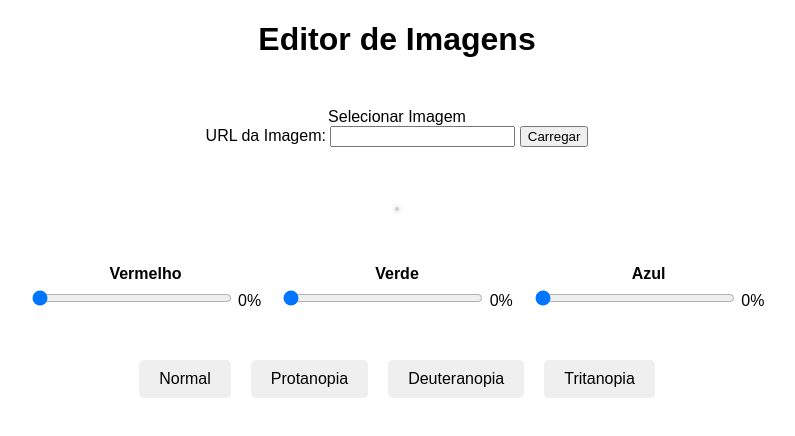
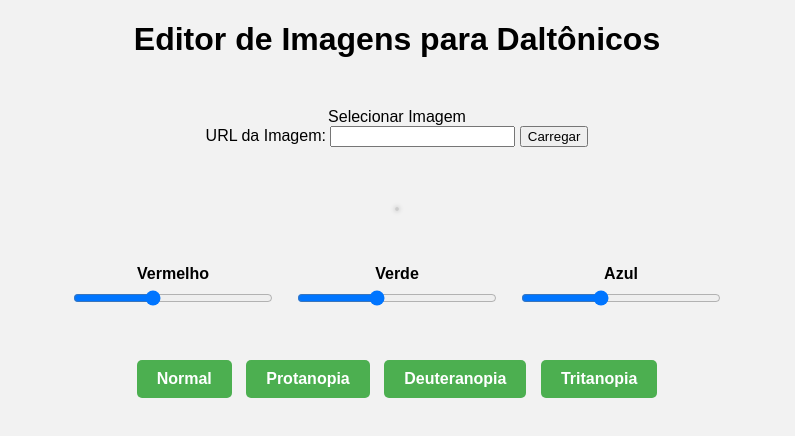
Before and after one commit to Nattezz/website, a plain HTML site: page index.html in a window 1280 px wide. Both pictures are taken after a click on the button "Normal". Shown: the whole page, without its empty margins (243-1038 px from the left). Drawn offline with Linux system fonts and the light colour scheme.

Commit message:
Update index.html

```diff
--- a/index.html
+++ b/index.html
@@ -1,12 +1,13 @@
 <!DOCTYPE html>
 <html>
 <head>
-  <title>Editor de Imagens</title>
+  <title>Editor de Imagens para Daltônicos</title>
   <meta charset="UTF-8">
   <style>
     body {
       font-family: Arial, sans-serif;
       text-align: center;
+      background-color: #f2f2f2;
     }
 
     #upload-container {
@@ -46,25 +47,25 @@
       font-weight: bold;
     }
 
-    #options-container {
+    .option-buttons {
       margin-top: 50px;
-      display: flex;
-      justify-content: center;
-      align-items: center;
     }
 
     .option-button {
-      margin: 0 10px;
+      margin: 0 5px;
       padding: 10px 20px;
       font-size: 16px;
+      font-weight: bold;
+      border: none;
       border-radius: 5px;
-      border: none;
+      background-color: #4CAF50;
+      color: #fff;
       cursor: pointer;
     }
   </style>
 </head>
 <body>
-  <h1>Editor de Imagens</h1>
+  <h1>Editor de Imagens para Daltônicos</h1>
   <div id="upload-container">
     <label for="upload" class="button">Selecionar Imagem</label>
     <input type="file" id="upload" accept="image/*" style="display:none">
@@ -79,21 +80,18 @@
   <div id="color-sliders">
     <div class="color-slider">
       <label for="red-slider">Vermelho</label>
-      <input type="range" min="0" max="255" step="0.1" value="0" id="red-slider">
-      <span id="red-percentage">0%</span>
+      <input type="range" min="0" max="100" value="0" step="1" id="red-slider">
     </div>
     <div class="color-slider">
       <label for="green-slider">Verde</label>
-      <input type="range" min="0" max="255" step="0.1" value="0" id="green-slider">
-      <span id="green-percentage">0%</span>
+      <input type="range" min="0" max="100" value="0" step="1" id="green-slider">
     </div>
     <div class="color-slider">
       <label for="blue-slider">Azul</label>
-      <input type="range" min="0" max="255" step="0.1" value="0" id="blue-slider">
-      <span id="blue-percentage">0%</span>
+      <input type="range" min="0" max="100" value="0" step="1" id="blue-slider">
     </div>
   </div>
-  <div id="options-container">
+  <div class="option-buttons">
     <button class="option-button" id="normal-option">Normal</button>
     <button class="option-button" id="protanopia-option">Protanopia</button>
     <button class="option-button" id="deuteranopia-option">Deuteranopia</button>
@@ -107,9 +105,6 @@
     const redSlider = document.getElementById('red-slider');
     const greenSlider = document.getElementById('green-slider');
     const blueSlider = document.getElementById('blue-slider');
-    const redPercentage = document.getElementById('red-percentage');
-    const greenPercentage = document.getElementById('green-percentage');
-    const bluePercentage = document.getElementById('blue-percentage');
     const normalOption = document.getElementById('normal-option');
     const protanopiaOption = document.getElementById('protanopia-option');
     const deuteranopiaOption = document.getElementById('deuteranopia-option');
@@ -129,58 +124,48 @@
       imagePreview.src = imageUrl;
     }
 
-    function updateColorPreview() {
-      const red = redSlider.value;
-      const green = greenSlider.value;
-      const blue = blueSlider.value;
-      imagePreview.style.filter = `rgb(${red}, ${green}, ${blue})`;
-    }
-
-    function updateColorPercentage() {
-      const red = redSlider.value;
-      const green = greenSlider.value;
-      const blue = blueSlider.value;
-      redPercentage.textContent = `${red}%`;
-      greenPercentage.textContent = `${green}%`;
-      bluePercentage.textContent = `${blue}%`;
+    function updateImageColor() {
+      const redValue = redSlider.value * 2.55;
+      const greenValue = greenSlider.value * 2.55;
+      const blueValue = blueSlider.value * 2.55;
+      imagePreview.style.filter = `rgb(${redValue}%, ${greenValue}%, ${blueValue}%)`;
     }
 
     function setSliderValues(red, green, blue) {
-      redSlider.value = red;
-      greenSlider.value = green;
-      blueSlider.value = blue;
-      updateColorPreview();
-      updateColorPercentage();
+      redSlider.value = red / 2.55;
+      greenSlider.value = green / 2.55;
+      blueSlider.value = blue / 2.55;
     }
 
-    function setNormalOption() {
-      setSliderValues(0, 0, 0);
+    function applyNormalOption() {
+      setSliderValues(100, 100, 100);
+      updateImageColor();
     }
 
-    function setProtanopiaOption() {
-      setSliderValues(0, 56.1, 0);
+    function applyProtanopiaOption() {
+      setSliderValues(56.4, 43.16, 0);
+      updateImageColor();
     }
 
-    function setDeuteranopiaOption() {
-      setSliderValues(10.8, 0, 42.2);
+    function applyDeuteranopiaOption() {
+      setSliderValues(62.74, 37.26, 0);
+      updateImageColor();
     }
 
-    function setTritanopiaOption() {
-      setSliderValues(1.2, 1.2, 100);
+    function applyTritanopiaOption() {
+      setSliderValues(95.6, 0, 4.08);
+      updateImageColor();
     }
 
     uploadInput.addEventListener('change', loadImageFromInput);
     loadImageButton.addEventListener('click', loadImageFromUrl);
-    redSlider.addEventListener('input', updateColorPreview);
-    greenSlider.addEventListener('input', updateColorPreview);
-    blueSlider.addEventListener('input', updateColorPreview);
-    redSlider.addEventListener('input', updateColorPercentage);
-    greenSlider.addEventListener('input', updateColorPercentage);
-    blueSlider.addEventListener('input', updateColorPercentage);
-    normalOption.addEventListener('click', setNormalOption);
-    protanopiaOption.addEventListener('click', setProtanopiaOption);
-    deuteranopiaOption.addEventListener('click', setDeuteranopiaOption);
-    tritanopiaOption.addEventListener('click', setTritanopiaOption);
+    redSlider.addEventListener('input', updateImageColor);
+    greenSlider.addEventListener('input', updateImageColor);
+    blueSlider.addEventListener('input', updateImageColor);
+    normalOption.addEventListener('click', applyNormalOption);
+    protanopiaOption.addEventListener('click', applyProtanopiaOption);
+    deuteranopiaOption.addEventListener('click', applyDeuteranopiaOption);
+    tritanopiaOption.addEventListener('click', applyTritanopiaOption);
   </script>
 </body>
 </html>
```
